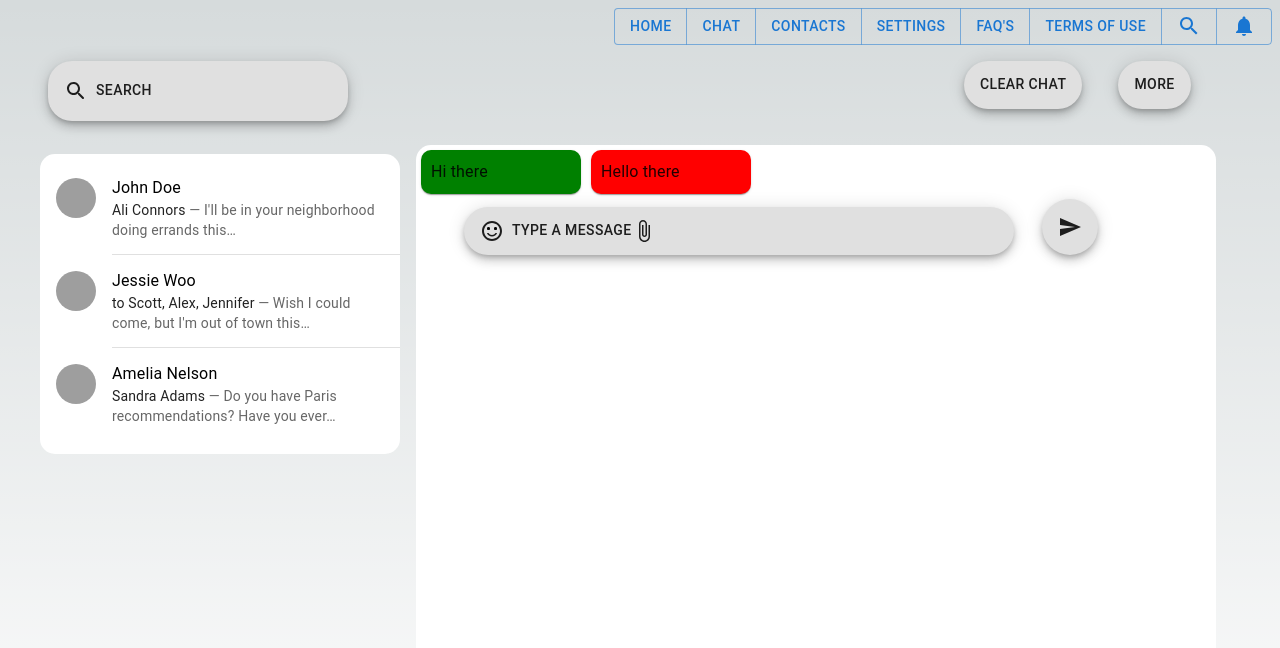
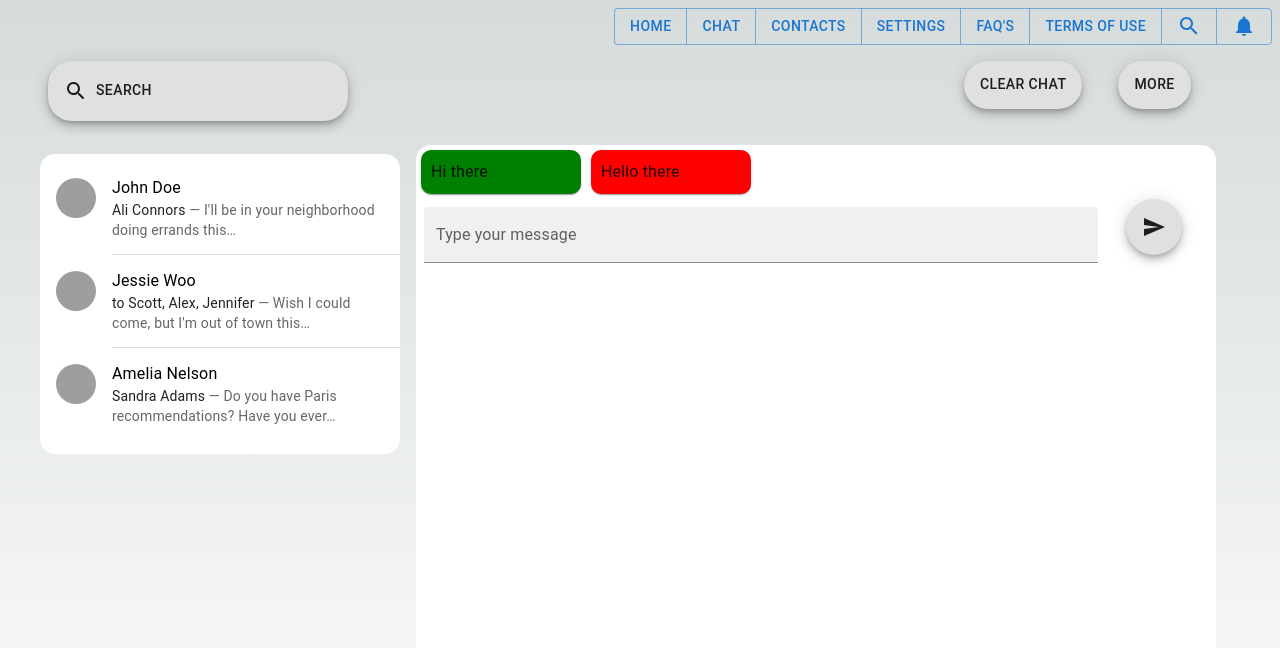
Before and after one commit to bad-eastwind/chatapp_prime, a Next.js app: page / in a window 1280 px wide. Shown: the top 648 px of the page. Built offline with nearby package versions, Linux system fonts and the light colour scheme; grey boxes are pictures that could not be loaded.

Commit message:
updated by Anwesh 29 June

```diff
--- a/app/UIcomponents/Chatbottom.jsx
+++ b/app/UIcomponents/Chatbottom.jsx
@@ -3,36 +3,52 @@ import SentimentSatisfiedAltIcon from "@mui/icons-material/SentimentSatisfiedAlt
 import AttachFileIcon from "@mui/icons-material/AttachFile";
 import * as React from "react";
 import Box from "@mui/material/Box";
-import Fab from "@mui/material/Fab";
+import TextField from '@mui/material/TextField';
+import SearchIcon from '@mui/icons-material/Search';
 import { styled } from "@mui/system";
 
-const ExtendedFab = styled(Fab)({
-  width: "550px", // Set the desired width here
-  // height: "60px",
-  display: "flex",
-  justifyContent: "flex-start",
-  alignItems: "center",
-});
+// const ExtendedFab = styled(Fab)({
+//   width: "550px", // Set the desired width here
+//   // height: "60px",
+//   display: "flex",
+//   justifyContent: "flex-start",
+//   alignItems: "center",
+// });
 
 const FabContainer1 = styled('div')({
     display: 'flex',
     gap: '20px', // Set the desired gap between the FABs
   });
+const handleFocus = () => {
+  const label = document.querySelector(".MuiInputLabel-root");
+  label.style.display = "none";
+};
+
+const handleBlur = () => {
+  const label = document.querySelector(".MuiInputLabel-root");
+  label.style.display = "block";
+};
 
 export default function Chatbottom() {
   return (
     <div>
         <FabContainer1>
-      <Box sx={{ marginLeft: "40px", "& > :not(style)": { m: 1 } }}>
-        <ExtendedFab variant="extended" size="large">
-          <span style={{ marginRight: "8px" }}>
-            <SentimentSatisfiedAltIcon sx={{ mr: 1 }} />
-            Type a message
-            <AttachFileIcon sx={{ mr: 1 }} />
-          </span>
-        </ExtendedFab>
+      <Box component="form"
+      sx={{
+        '& > :not(style)': { m: 1, width: '75ch' },
+      }}
+      noValidate
+      autoComplete="off">
+      <TextField id="filled-basic" label="Type your message" variant="filled" onFocus={handleFocus} onBlur={handleBlur} sx = {{borderRadius: '30px'}}>
+
+      <SentimentSatisfiedAltIcon sx={{ mr: 1 }} />
+      </TextField>
       </Box>
       </FabContainer1>
     </div>
   );
 }
+
+{/* <SentimentSatisfiedAltIcon sx={{ mr: 1 }} />
+            Type a message
+            <AttachFileIcon sx={{ mr: 1, display: 'flex', justifyContent: 'flex-start', alignItems: 'left', }} /> */}
```
